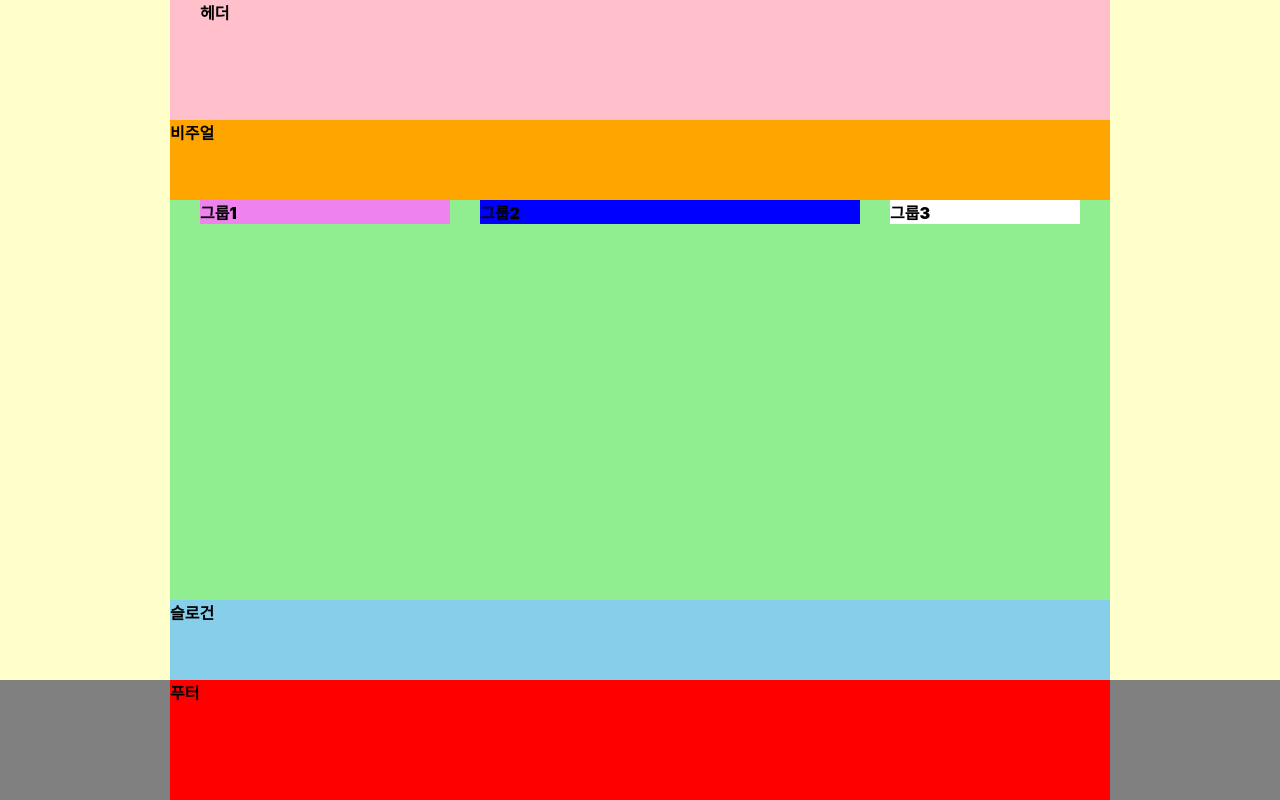
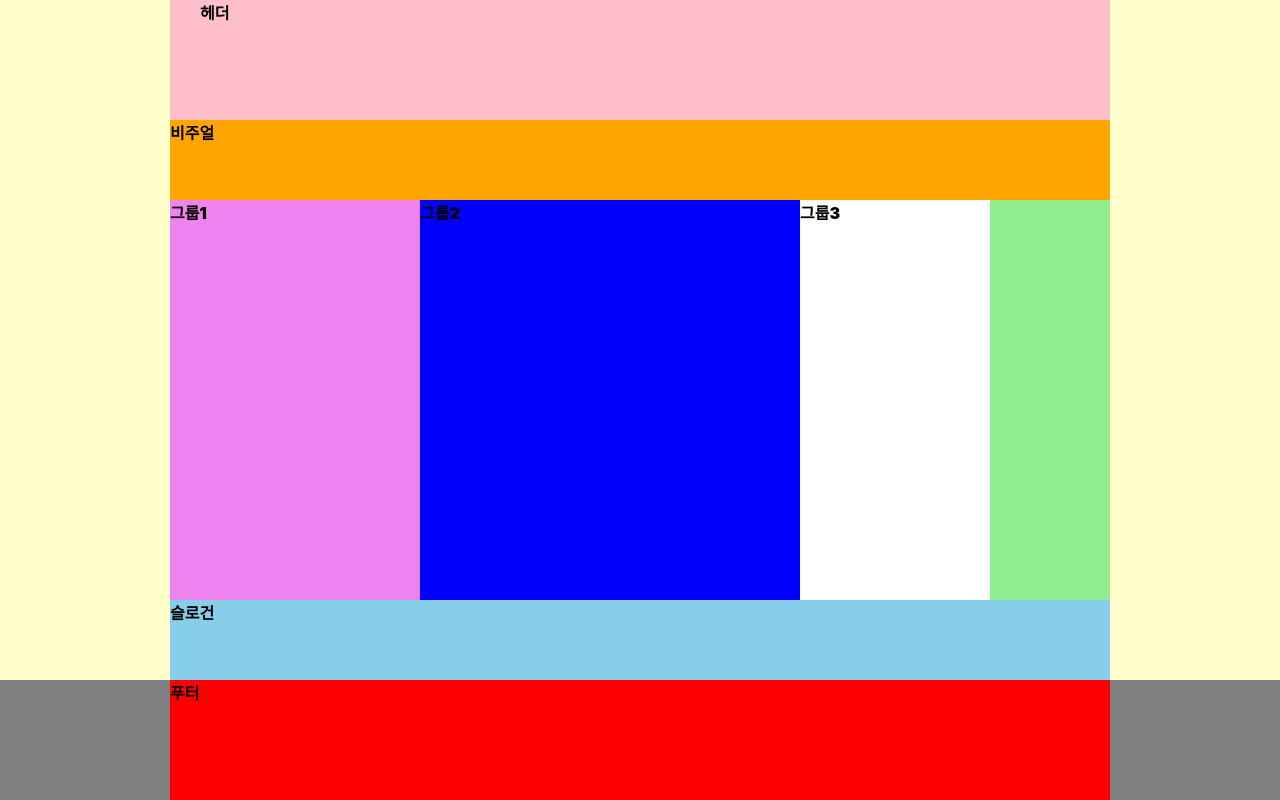
Before and after one commit to imironjin/HTML5, a website: page index.html in a window 1280 px wide. Drawn offline with Linux system fonts and the light colour scheme; a web font is replaced by a local one.

Commit message:
flex를 이용한 css

```diff
--- a/styles/style.css
+++ b/styles/style.css
@@ -4,6 +4,7 @@
 /* 기본 스타일 */
 *, *::before, *::after {
   box-sizing: border-box;
+
 }
 /* 본문 스타일 */
 body {
@@ -32,41 +33,27 @@ body {
 .main {
   background: lightgreen;
   height: 50vh;
-  display: flow-root;
-  padding: 0 15px;
-  /* overflow: hidden; */
-  /* BFC */
+  display: flex;
+  flex-direction: row;
 }
-.main::after {
-  content: "";
-  clear: both;
-  display: block;
 
-}
-.group {
-  margin: 0 15px;
-}
 .group1 {
   background-color: violet;
   width: 250px;
-  float: left;
 }
 .group2 {
   background-color: blue;
   width: 380px;
-  float: left;
 }
 .group3 {
   background-color: white;
   width: 190px;
-  float: left;
 }
 
 /* 슬로건 */
 .slogan {
   background: skyblue;
   height: 10vh;
-  clear: both;
 }
 /* 푸터 */
 .footer {
```
